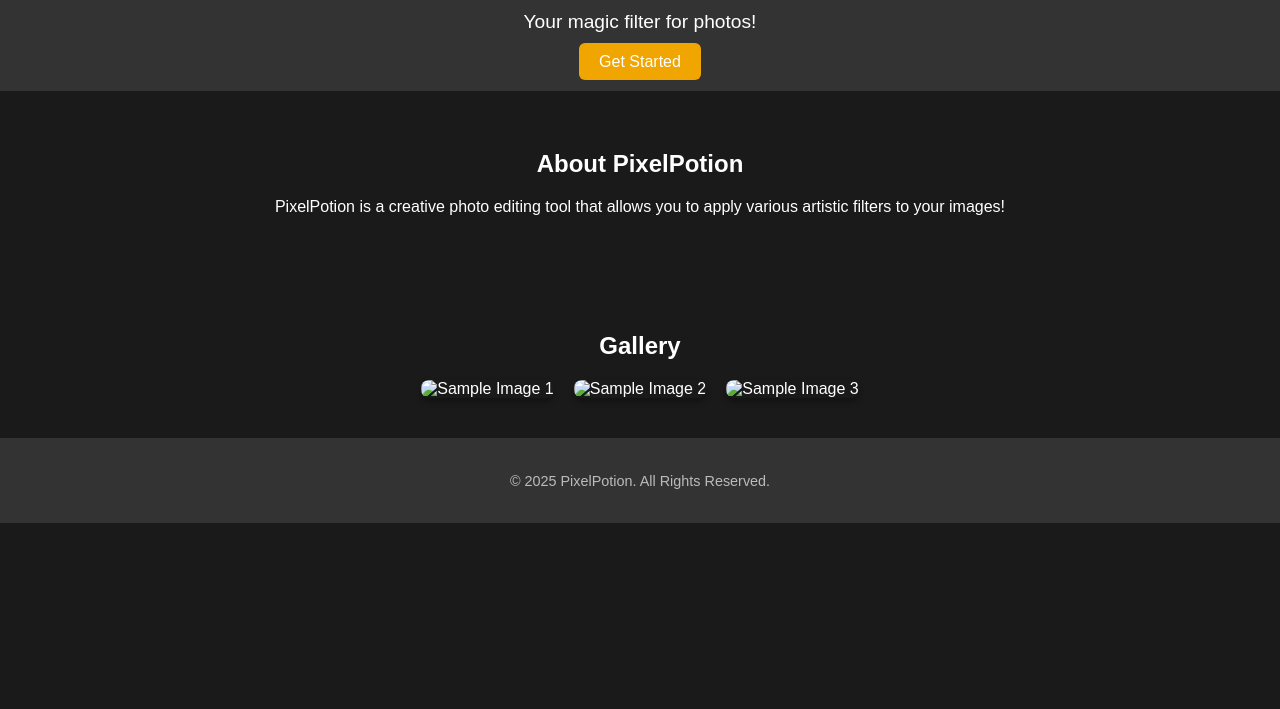
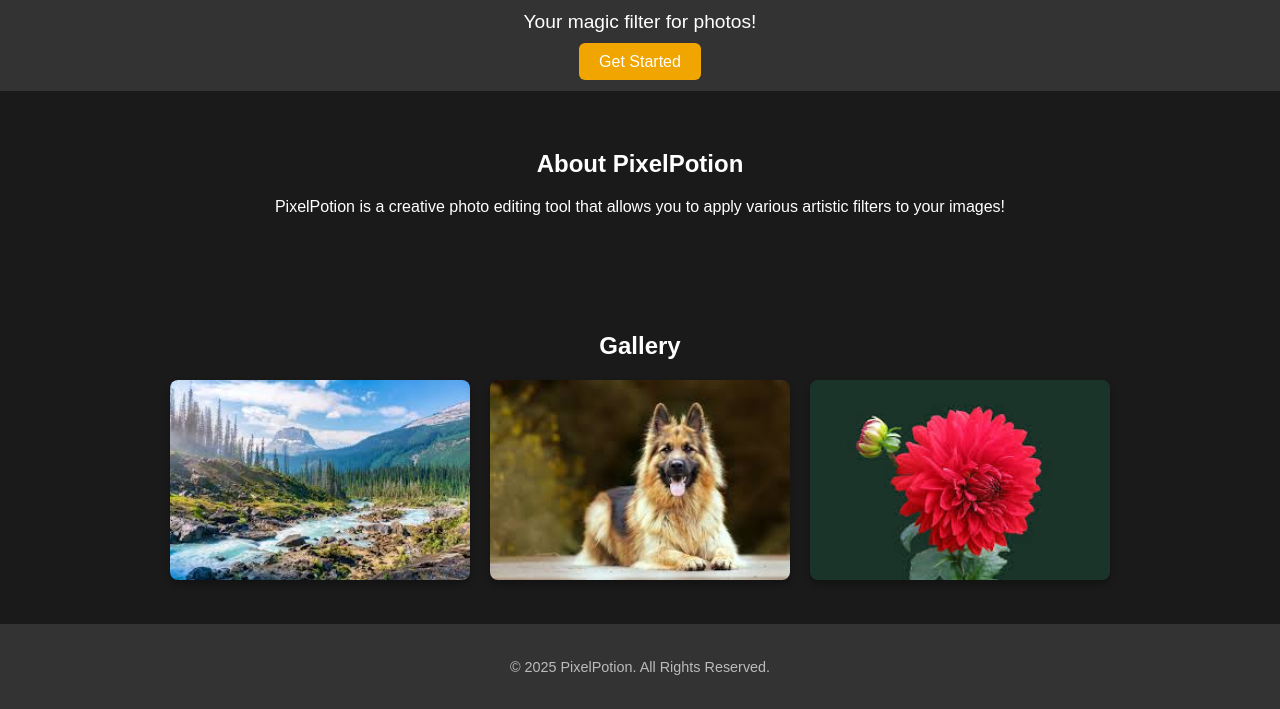
Before and after one commit to minalgohad/Image-Processing-Project, a plain HTML site: page index.html in a window 1280 px wide. Shown: the part 128-837 px from the top of the page. Before the commit the page ends 800 px from the top, so only its background shows below. Drawn offline with Linux system fonts and the light colour scheme.

Commit message:
images added

```diff
--- a/index.html
+++ b/index.html
@@ -23,9 +23,9 @@
     <section class="gallery">
         <h2>Gallery</h2>
         <div class="gallery-grid">
-            <div class="gallery-item"><img src="images/gallery 1.jpg" alt="Sample Image 1"></div>
-            <div class="gallery-item"><img src="images/gallery 2.jpg" alt="Sample Image 2"></div>
-            <div class="gallery-item"><img src="images/gallery 3.jpg" alt="Sample Image 3"></div>
+            <div class="gallery-item"><img src="images/img1.jpg" alt="Sample Image 1"></div>
+            <div class="gallery-item"><img src="images/img2.jpg" alt="Sample Image 2"></div>
+            <div class="gallery-item"><img src="images/img3.jpg" alt="Sample Image 3"></div>
             <!-- Add more gallery images -->
         </div>
     </section>
```
Also changed, not shown: images/img1.jpg (added), images/img2.jpg (added), images/img3.jpg (added).
